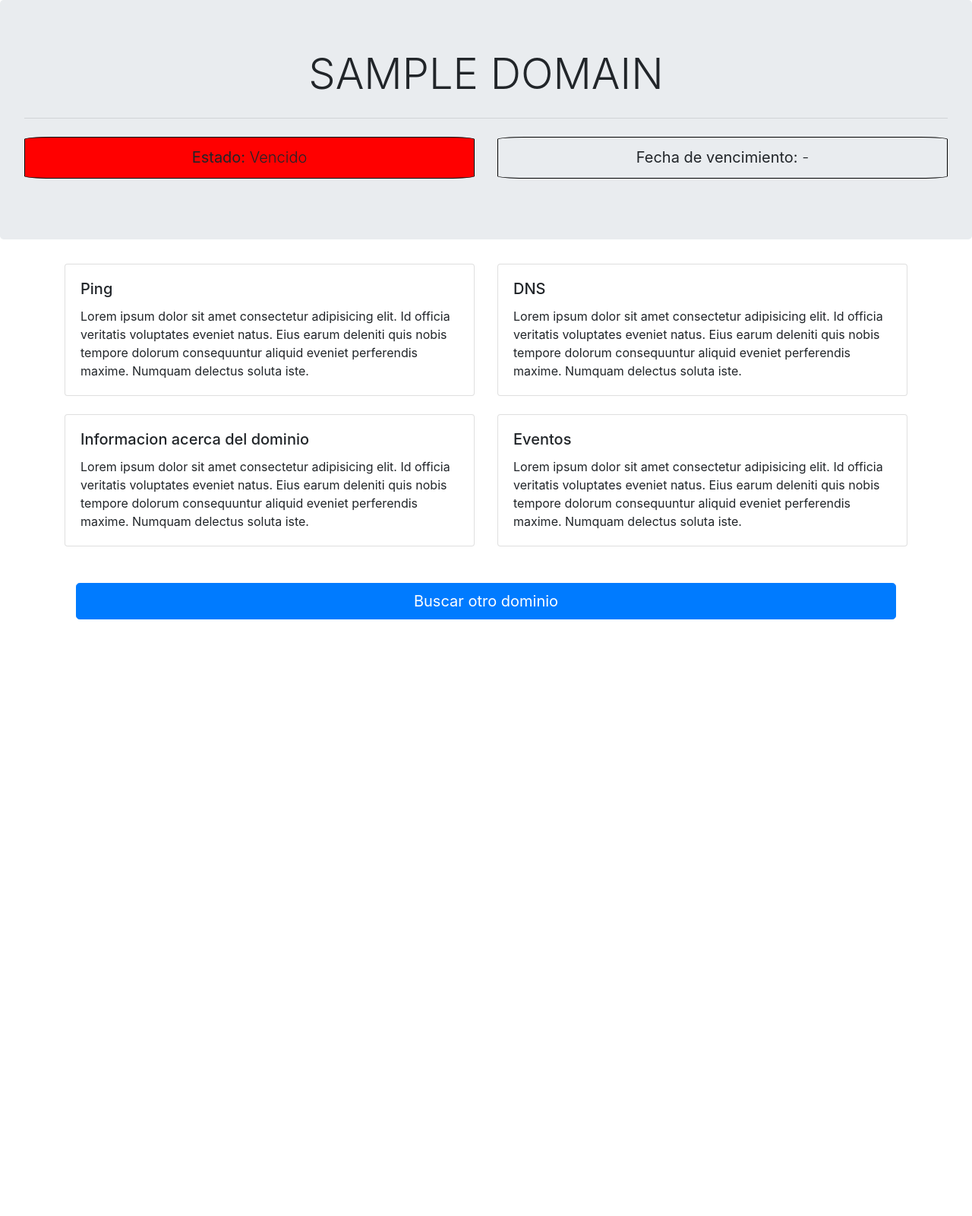
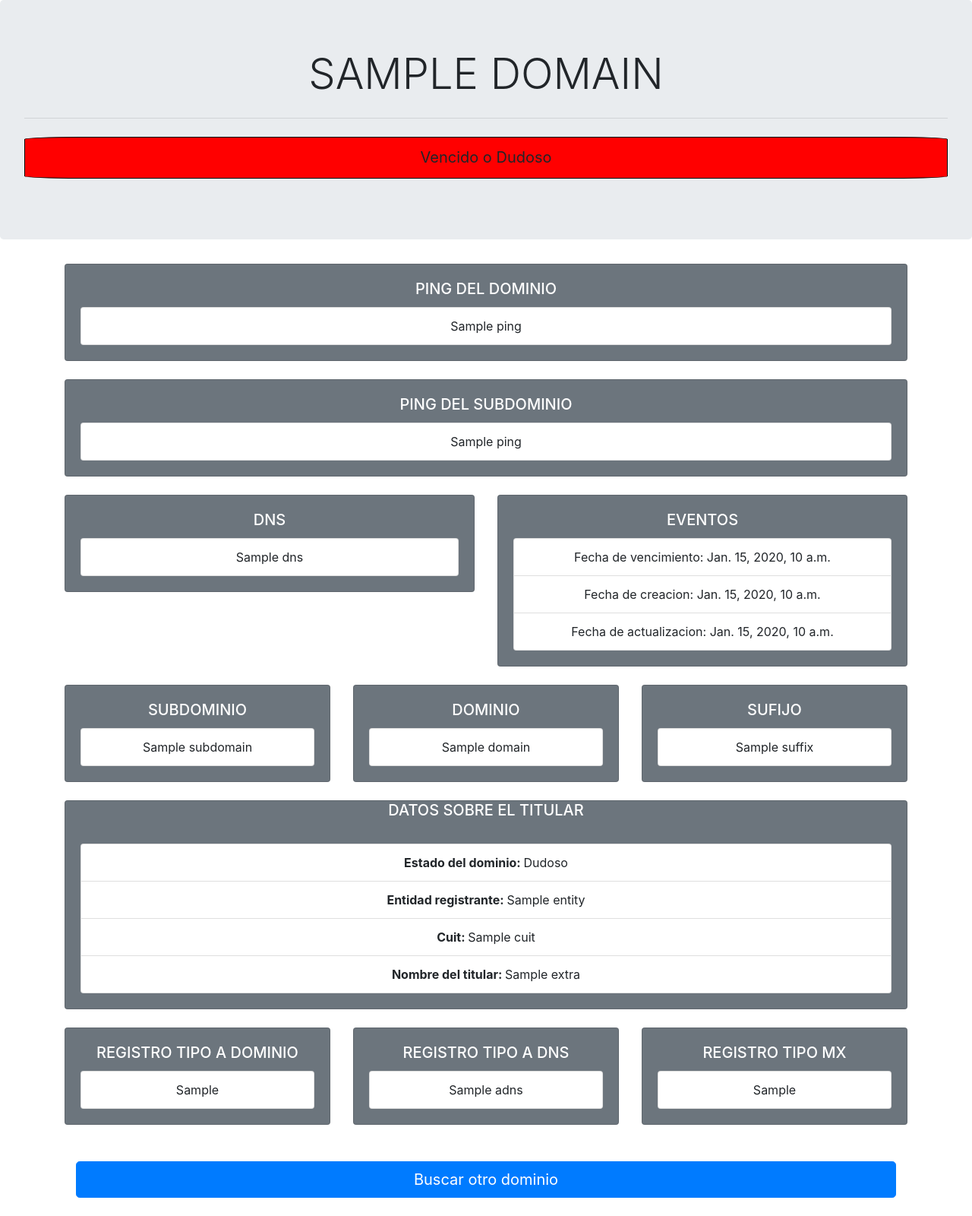
Before and after one commit to alexeipopov95/utility-console, a Django app: template helper/tools/templates/console_result.html in a window 1280 px wide. Shown: the whole page at 76% size. Before the commit the page ends 815 px from the top, so only its background shows below. Run offline with Django 3.2, Linux system fonts and the light colour scheme; the template is opened without the code that fills it: most values are stand-ins (such as "Sample title", 1, 10 or a date in 2020).

Commit message:
finished the first version of the technical support helper

```diff
--- a/helper/tools/templates/console_result.html
+++ b/helper/tools/templates/console_result.html
@@ -17,10 +17,7 @@ Resultado
 <div class="grid">
     <div class="row">
         <div class="col">
-            <p class="lead" style="background-color: #5BFC2B; padding: 0.7rem 0.7rem; border: 1px solid black; border-radius: 6%;"><strong>Estado: </strong>Registrado</p>
-        </div>
-        <div class="col">
-            <p class="lead" style="padding: 0.7rem 0.7rem; border: 1px solid black; border-radius: 6%;"><strong>Fecha de vencimiento: </strong>{{domainInfo.events.expiration_date}}</p>
+            <p class="lead" style="background-color: #5BFC2B; padding: 0.7rem 0.7rem; border: 1px solid black; border-radius: 6%;"><strong>Registrado</strong></p>
         </div>
     </div>
 </div>
@@ -28,10 +25,7 @@ Resultado
 <div class="grid">
     <div class="row">
         <div class="col">
-            <p class="lead" style="background-color: red; padding: 0.7rem 0.7rem; border: 1px solid black; border-radius: 6%;"><strong>Estado: </strong>Vencido</p>
-        </div>
-        <div class="col">
-            <p class="lead" style="padding: 0.7rem 0.7rem; border: 1px solid black; border-radius: 6%;"><strong>Fecha de vencimiento: </strong> - </p>
+            <p class="lead" style="background-color: red; padding: 0.7rem 0.7rem; border: 1px solid black; border-radius: 6%;"><strong>Vencido o Dudoso</strong></p>
         </div>
     </div>
 </div>
@@ -41,42 +35,191 @@ Resultado
 
 {% block content %}
 <div class="container">
+    <div class="grid">
         <div class="row">
+            <!--PING DOMINIO-->
             <div class="col">
-            <div class="card">
+                <div class="card bg-secondary text-center">
                     <div class="card-body">
-                  <h5 class="card-title">Ping</h5>
-                  <p class="card-text">Lorem ipsum dolor sit amet consectetur adipisicing elit. Id officia veritatis voluptates eveniet natus. Eius earum deleniti quis nobis tempore dolorum consequuntur aliquid eveniet perferendis maxime. Numquam delectus soluta iste.</p>
+                      <h5 class="card-title" style="color: white;">PING DEL DOMINIO</h5>
+                      <ul class="list-group">
+                        {% for ping in domainInfo.domain_ping %}
+                        <li class="list-group-item">{{ping}}</li>
+                        {% endfor %}
+                      </ul>
                     </div>
                 </div>
             </div>
+        </div>
+        <br>
+        {% if domainInfo.subdomain_ping %}
+        <div class="row">
+            <!--PING SUBDOMINIO-->
             <div class="col">
-            <div class="card">
+                <div class="card bg-secondary text-center">
                     <div class="card-body">
-                  <h5 class="card-title">DNS</h5>
-                  <p class="card-text">Lorem ipsum dolor sit amet consectetur adipisicing elit. Id officia veritatis voluptates eveniet natus. Eius earum deleniti quis nobis tempore dolorum consequuntur aliquid eveniet perferendis maxime. Numquam delectus soluta iste.</p>
+                      <h5 class="card-title" style="color: white;">PING DEL SUBDOMINIO</h5>
+                      <ul class="list-group">
+                        {% for ping in domainInfo.subdomain_ping %}
+                        <li class="list-group-item">{{ping}}</li>
+                        {% endfor %}
+                      </ul>
+                    </div>
+                </div>
+            </div>
+        </div>
+        <br>
+        {% endif %}
+        <div class="row">
+            <!--DNS-->
+            <div class="col">
+                <div class="card bg-secondary text-center">
+                    <div class="card-body">
+                      <h5 class="card-title" style="color: white;">DNS</h5>
+                      <ul class="list-group">
+                        {% for dns in domainInfo.nameservers %}
+                        <li class="list-group-item">{{dns}}</li>
+                        {% endfor %}
+                      </ul>
+                    </div>
+                </div>
+            </div>
+
+            <!--EVENTOS-->
+            <div class="col">
+                <div class="card bg-secondary text-center">
+                    <div class="card-body">
+                      <h5 class="card-title" style="color: white;">EVENTOS</h5>
+                      <ul class="list-group">
+                        <li class="list-group-item">Fecha de vencimiento: {{domainInfo.events.expiration_date}}</li>
+                        <li class="list-group-item">Fecha de creacion: {{domainInfo.events.creation_date}} </li>
+                        <li class="list-group-item">Fecha de actualizacion: {{domainInfo.events.last_date}} </li>
+                      </ul>
+                    </div>
+                </div>
+            </div>
+        </div>
+
+        <br>
+
+        <div class="row">
+
+            <!--SUBDOMINIO-->
+            <div class="col">
+                <div class="card bg-secondary text-center">
+                    <div class="card-body">
+                      <h5 class="card-title" style="color: white;">SUBDOMINIO</h5>
+                      <ul class="list-group">
+                          {% if domainInfo.subdomain %}
+                        <li class="list-group-item">{{domainInfo.subdomain}}</li>
+                        {% else %}
+                        <li class="list-group-item">Sin subdominio</li>
+                        {% endif %}
+                      </ul>
+                    </div>
+                </div>
+            </div>
+
+            <!--DOMINIO-->
+            <div class="col">
+                <div class="card bg-secondary text-center">
+                    <div class="card-body">
+                      <h5 class="card-title" style="color: white;">DOMINIO</h5>
+                      <ul class="list-group">
+                        {% if domainInfo.domain %}
+                        <li class="list-group-item">{{domainInfo.domain}}</li>
+                        {% else %}
+                        <li class="list-group-item">Sin dominio</li>
+                        {% endif %}
+                      </ul>
+                    </div>
+                </div>
+            </div>
+
+            <!--SUFIJO-->
+            <div class="col">
+                <div class="card bg-secondary text-center">
+                    <div class="card-body">
+                      <h5 class="card-title" style="color: white;">SUFIJO</h5>
+                      <ul class="list-group">
+                        {% if domainInfo.suffix %}
+                        <li class="list-group-item">{{domainInfo.suffix}}</li>
+                        {% else %}
+                        <li class="list-group-item">Sin sufijo</li>
+                        {% endif %}
+                      </ul>
                     </div>
                 </div>
             </div>
         </div>
         <br>
         <div class="row">
+
+            <!--DATOS DEL TITULAR-->
             <div class="col">
-            <div class="card">
+                <div class="card bg-secondary text-center">
+                    <h5 class="card-title" style="color: white;">DATOS SOBRE EL TITULAR</h5>
                     <div class="card-body">
-                  <h5 class="card-title">Informacion acerca del dominio</h5>
-                  <p class="card-text">Lorem ipsum dolor sit amet consectetur adipisicing elit. Id officia veritatis voluptates eveniet natus. Eius earum deleniti quis nobis tempore dolorum consequuntur aliquid eveniet perferendis maxime. Numquam delectus soluta iste.</p>
+                        <ul class="list-group">
+                        {% if domainInfo.status %}
+                        <li class="list-group-item" style="color: green;"> <strong>Estado del dominio: </strong>Activo</li>
+                        {% else%}
+                        <li class="list-group-item"> <strong>Estado del dominio: </strong>Dudoso</li>
+                        {% endif%}
+                            <li class="list-group-item"> <strong>Entidad registrante: </strong>{{domainInfo.extra_data.entity}}</li>
+                            <li class="list-group-item"> <strong>Cuit: </strong>{{domainInfo.extra_data.cuit}}</li>
+                            <li class="list-group-item"> <strong>Nombre del titular: </strong>{{domainInfo.extra_data.name}}</li>
+                        </ul>
                     </div>
                   </div>
             </div>
+        </div>
+
+        <br>
+
+        <!--REGISTROS-->
+        <div class="row">
+            <!--REGISTROS A-->
             <div class="col">
-            <div class="card">
+                <div class="card bg-secondary text-center">
                     <div class="card-body">
-                  <h5 class="card-title">Eventos</h5>
-                  <p class="card-text">Lorem ipsum dolor sit amet consectetur adipisicing elit. Id officia veritatis voluptates eveniet natus. Eius earum deleniti quis nobis tempore dolorum consequuntur aliquid eveniet perferendis maxime. Numquam delectus soluta iste.</p>
+                        <h5 class="card-title" style="color: white;">REGISTRO TIPO A DOMINIO</h5>
+                        <ul class="list-group">
+                        {% for A in domainInfo.nslookup.A %}
+                        <li class="list-group-item">{{A}}</li>
+                        {% endfor %}
+                        </ul>
                     </div>
                 </div>
             </div>
+            <!--REGISTROS A DNS-->
+            <div class="col">
+                <div class="card bg-secondary text-center">
+                    <div class="card-body">
+                        <h5 class="card-title" style="color: white;">REGISTRO TIPO A DNS</h5>
+                        <ul class="list-group">
+                        {% for ADNS in domainInfo.nslookup.A_DNS %}
+                        <li class="list-group-item">{{ADNS}}</li>
+                        {% endfor %}
+                        </ul>
+                    </div>
+                </div>
+            </div>
+            <!--REGISTROS MX-->
+            <div class="col">
+                <div class="card bg-secondary text-center">
+                    <div class="card-body">
+                        <h5 class="card-title" style="color: white;">REGISTRO TIPO MX</h5>
+                        <ul class="list-group">
+                        {% for MX in domainInfo.nslookup.MX %}
+                        <li class="list-group-item">{{MX}}</li>
+                        {% endfor %}
+                        </ul>
+                    </div>
+                </div>
+            </div>
+        </div>
+
     </div>
     <div class="container">
         <div class="row">
@@ -87,6 +230,7 @@ Resultado
             </div>
         </div>
     </div>
+    <br>
 </div>
 
 {% endblock content %}
```
Also changed, not shown: helper/tools/utils/discoverer.py (+15 -9 lines), helper/tools/utils/utils_services.py (+17 -0 lines). Lines whose indentation alone changed are shown as unchanged.
